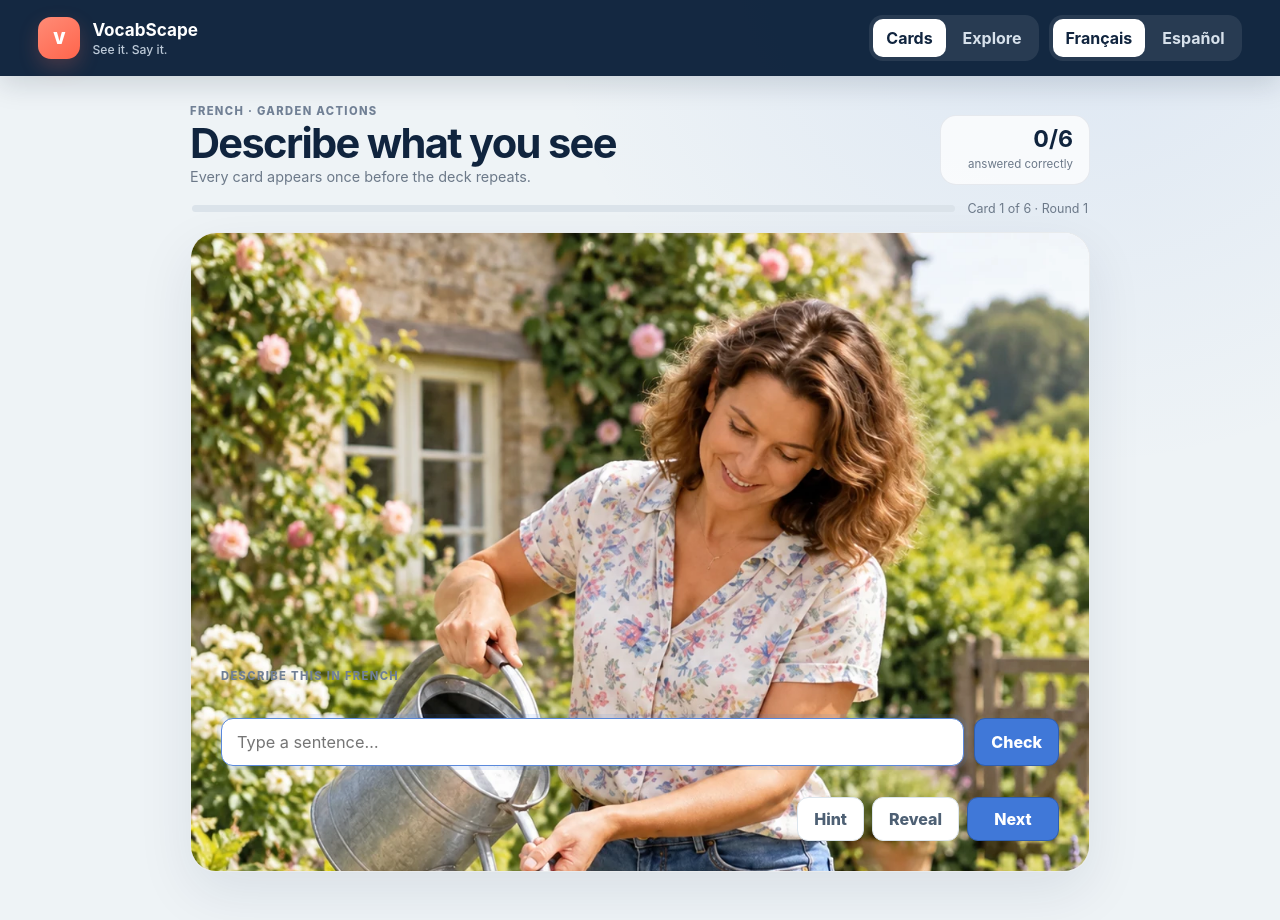
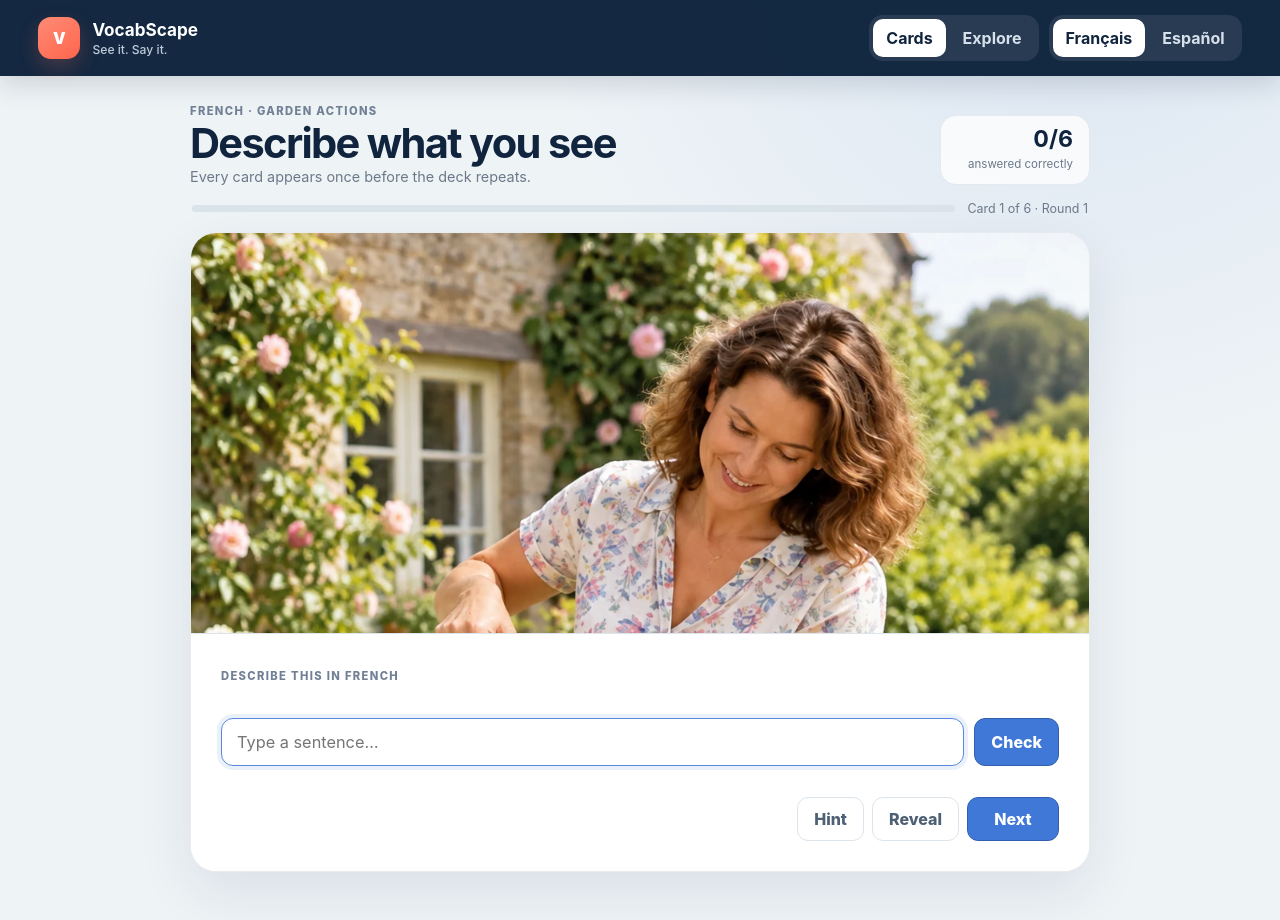
Before and after one commit to pelld/VocabScape, a Svelte app: page / in a window 1280 px wide. Built offline with nearby package versions, Linux system fonts and the light colour scheme.

Commit message:
Keep flashcard image above answer panel

```diff
--- a/src/app.css
+++ b/src/app.css
@@ -205,6 +205,8 @@ button { color: inherit; }
 }
 
 .flashcard {
+  display: flex;
+  flex-direction: column;
   overflow: hidden;
   border: 1px solid rgba(16, 36, 62, 0.09);
   border-radius: 26px;
@@ -213,10 +215,13 @@ button { color: inherit; }
 }
 
 .flashcard-media {
+  width: 100%;
   height: clamp(340px, 50vh, 500px);
   display: grid;
   place-items: center;
   padding: 0;
+  flex: 0 0 auto;
+  overflow: hidden;
   background:
     radial-gradient(circle at 50% 85%, rgba(84, 135, 72, 0.14), transparent 32%),
     linear-gradient(180deg, #f7fafb, #edf3f0);
@@ -230,8 +235,12 @@ button { color: inherit; }
 }
 
 .flashcard-body {
+  position: relative;
+  z-index: 2;
+  width: 100%;
   padding: clamp(20px, 3vw, 30px);
   border-top: 1px solid var(--line);
+  background: #ffffff;
 }
 
 .card-prompt {
```
